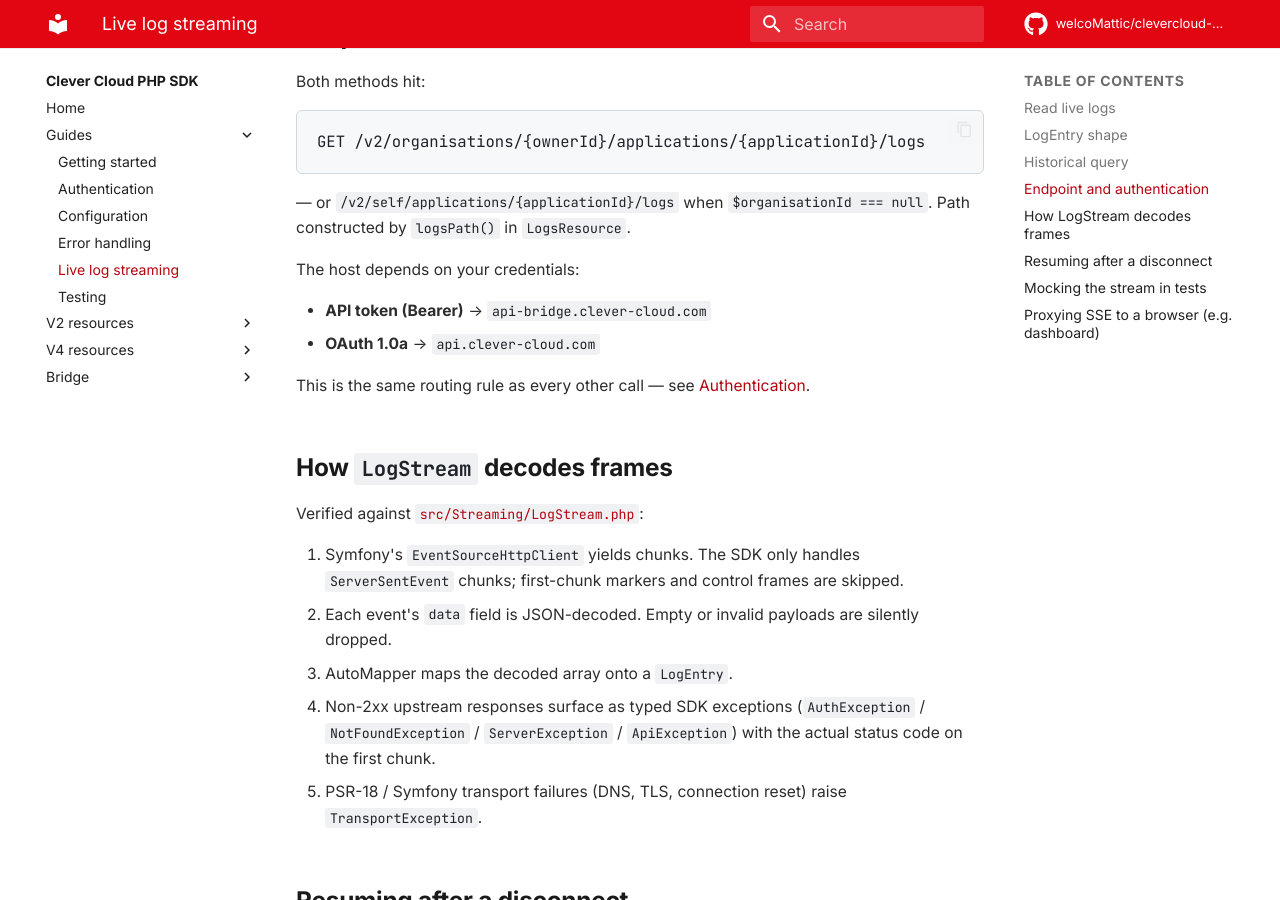
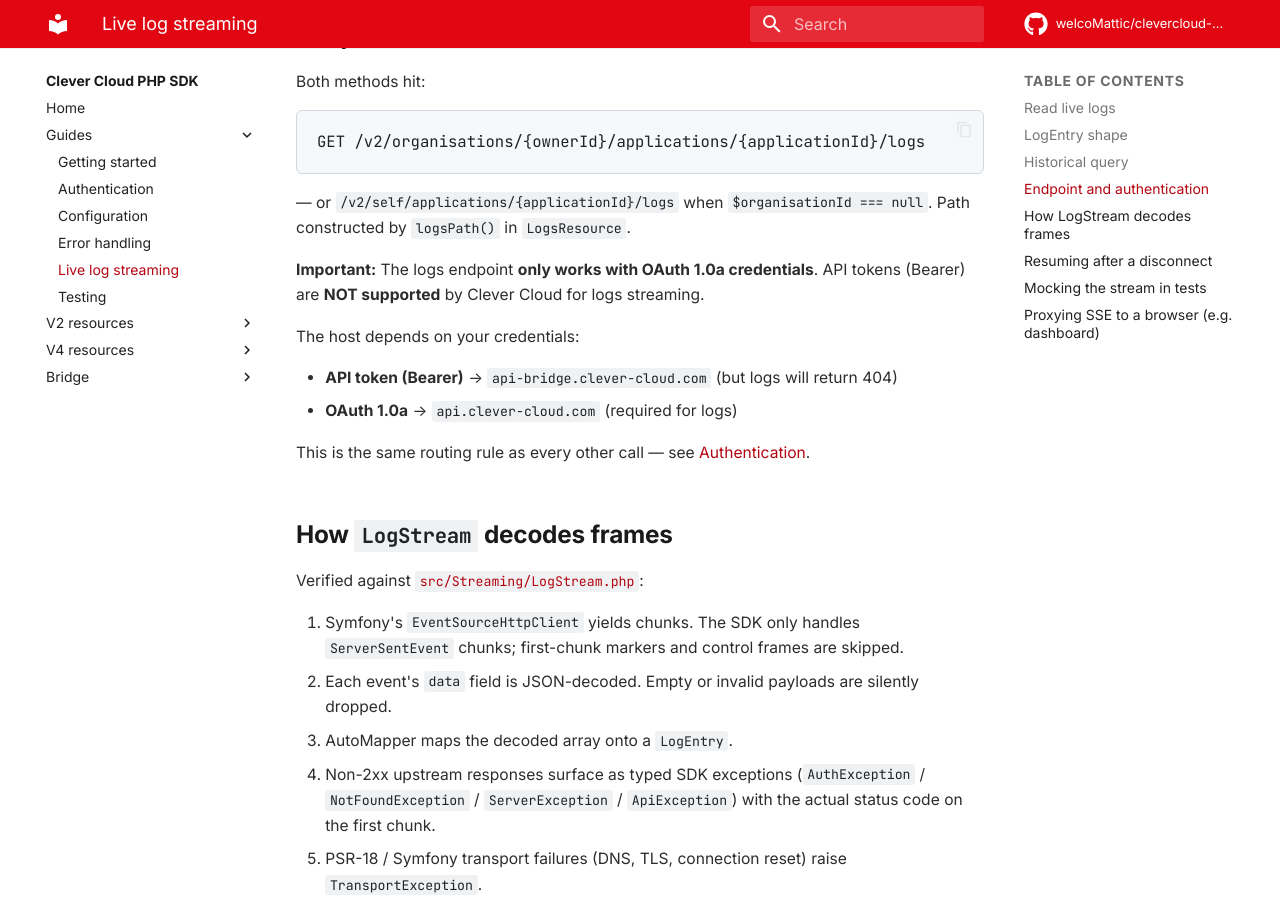
Before and after one commit to welcoMattic/clevercloud-php-sdk, an MkDocs documentation site: the page built from docs/logs-streaming.md, in a window 1280 px wide and 900 px high, scrolled down 1799 px. Built offline with MkDocs 1.6.1 and Material for MkDocs 9.7.7, drawn with Linux system fonts in a browser that asks for light colours; comment, search, counter and statistics services are not loaded.

Commit message:
docs(logs): clarify that OAuth 1.0a is required for logs endpoint
Generated by Mistral Vibe.
Co-Authored-By: Mistral Vibe <vibe@mistral.ai>

```diff
--- a/docs/logs-streaming.md
+++ b/docs/logs-streaming.md
@@ -81,10 +81,13 @@ GET /v2/organisations/{ownerId}/applications/{applicationId}/logs
 `$organisationId === null`. Path constructed by `logsPath()` in
 `LogsResource`.
 
+**Important:** The logs endpoint **only works with OAuth 1.0a credentials**.
+API tokens (Bearer) are **NOT supported** by Clever Cloud for logs streaming.
+
 The host depends on your credentials:
 
-- **API token (Bearer)** → `api-bridge.clever-cloud.com`
-- **OAuth 1.0a** → `api.clever-cloud.com`
+- **API token (Bearer)** → `api-bridge.clever-cloud.com` (but logs will return 404)
+- **OAuth 1.0a** → `api.clever-cloud.com` (required for logs)
 
 This is the same routing rule as every other call — see
 [Authentication](authentication.md).
```
